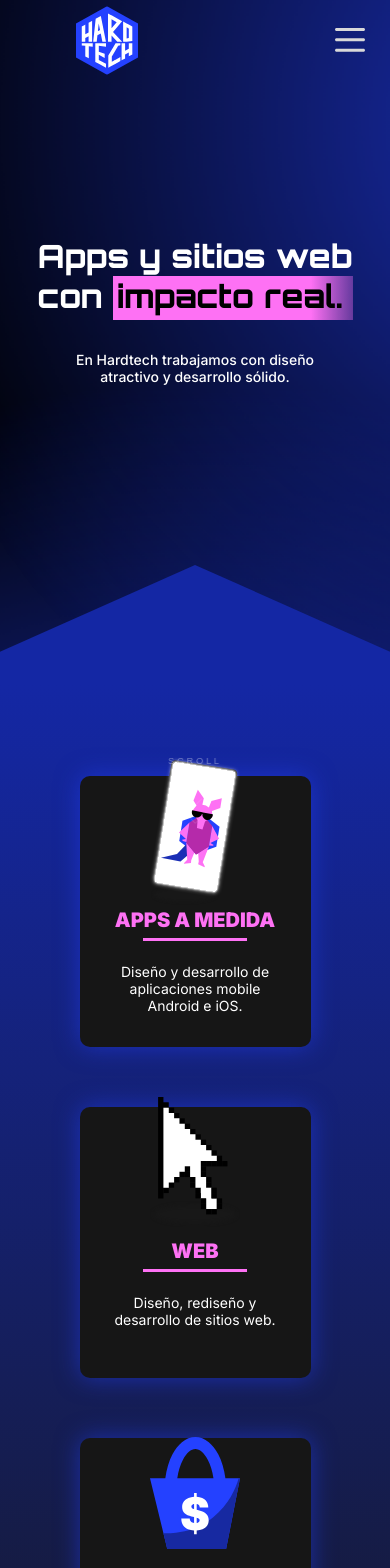
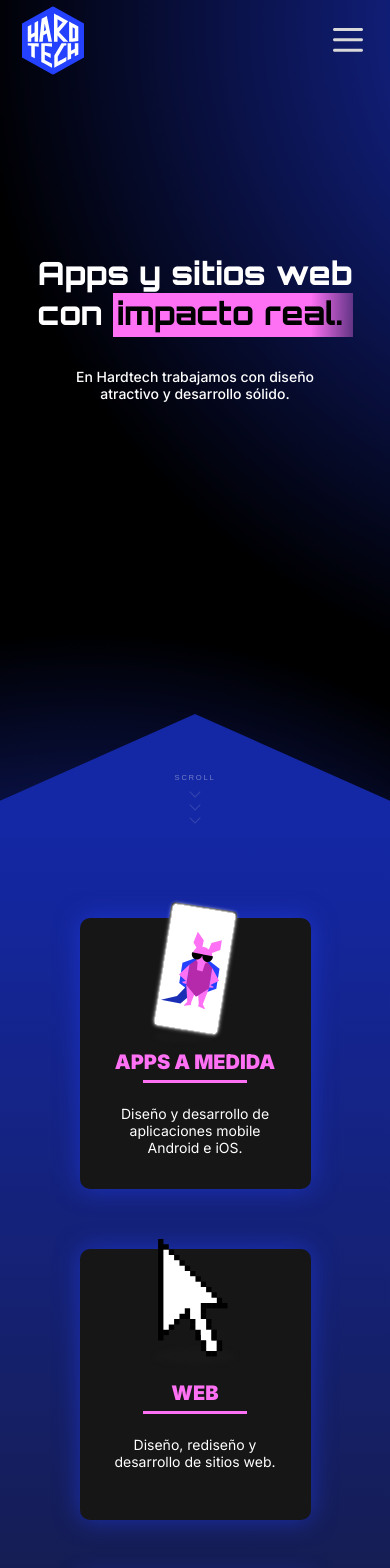
Before and after one commit to HardTech-Software/hardtech-landing, a Next.js app: page / in a window 390 px wide. Shown: the top 1568 px of the page. Built offline with nearby package versions, Linux system fonts and the light colour scheme.

Commit message:
feat(ui): refine responsive home/services layout, mobile scroll cue, and section navigation behavior

```diff
--- a/src/components/header/index.tsx
+++ b/src/components/header/index.tsx
@@ -72,9 +72,9 @@ const Header = () => {
         </RightContainer>
       </HeaderContainer>
 
+      {isSidebarOpen && <Overlay onClick={CloseSidebar} />}
       <SidebarContainer $isOpen={isSidebarOpen}>
         <Sidebar onClick={CloseSidebar} scrollToSection={scrollToSection} />
-        {isSidebarOpen && <Overlay onClick={CloseSidebar} />}
       </SidebarContainer>
     </>
   );
--- a/src/components/header/styles.ts
+++ b/src/components/header/styles.ts
@@ -10,7 +10,7 @@ export const HeaderContainer = styled.div<HeaderProps>`
   justify-content: space-between;
   padding: 0 4rem;
   position: fixed;
-  z-index: 4;
+  z-index: 6;
   width: 100%;
   top: 0;
 
@@ -65,7 +65,7 @@ export const HeaderContainer = styled.div<HeaderProps>`
   }
 
   @media (max-width: 1250px) {
-    padding: 0 30px;
+    padding: 0 16px;
   }
 `;
 
@@ -76,6 +76,8 @@ export const LeftContainer = styled.div`
   @media (max-width: 1250px) {
     gap: 0;
     flex: 1;
+    width: 100%;
+    justify-content: space-between;
   }
 `;
 
@@ -102,7 +104,7 @@ export const LogoIcon = styled.button`
   }
 
   @media (max-width: 1250px) {
-    margin-left: 40px;
+    margin-left: 0;
   }
 `;
 
@@ -124,8 +126,8 @@ export const MenuIcon = styled.button`
     display: none;
   }
   @media (max-width: 1250px) {
-    margin-left: auto;
-    margin-right: -6rem;
+    margin-left: 0;
+    margin-right: 0;
   }
 `;
 
@@ -133,6 +135,11 @@ export const RightContainer = styled.div`
   display: flex;
   align-items: center;
   margin-right: 5rem;
+
+  @media (max-width: 1250px) {
+    display: none;
+    margin-right: 0;
+  }
 `;
 
 export const Nav = styled.nav`
@@ -211,7 +218,7 @@ export const Overlay = styled.div`
 
 export const SidebarContainer = styled.div<{ $isOpen: boolean }>`
   position: fixed;
-  z-index: 5;
+  z-index: 7;
   top: 5.4rem;
   right: 0;
   width: 235px;
--- a/src/components/home-background/styles.ts
+++ b/src/components/home-background/styles.ts
@@ -60,8 +60,8 @@ export const Container = styled.div`
 
 export const BlurCircle1 = styled.div<{ $variant?: HomeIntroVariant }>`
   position: absolute;
-  width: 1600px;
-  height: 1600px;
+  width: 1240px;
+  height: 1240px;
   border-radius: 50%;
   background: radial-gradient(
     circle,
@@ -70,8 +70,8 @@ export const BlurCircle1 = styled.div<{ $variant?: HomeIntroVariant }>`
     transparent 100%
   );
   z-index: 1;
-  left: -600px;
-  bottom: -500px;
+  left: -470px;
+  bottom: -390px;
   opacity: 0;
   will-change: transform, opacity;
   animation:
@@ -86,12 +86,33 @@ export const BlurCircle1 = styled.div<{ $variant?: HomeIntroVariant }>`
     animation: none;
     opacity: 0.9;
   }
+
+  @media (max-width: 1024px) {
+    width: 1120px;
+    height: 1120px;
+    left: -420px;
+    bottom: -340px;
+  }
+
+  @media (max-width: 768px) {
+    width: 1320px;
+    height: 1320px;
+    left: -560px;
+    bottom: -470px;
+  }
+
+  @media (max-width: 480px) {
+    width: 1300px;
+    height: 1300px;
+    left: -560px;
+    bottom: -450px;
+  }
 `;
 
 export const BlurCircle2 = styled.div<{ $variant?: HomeIntroVariant }>`
   position: absolute;
-  width: 1380px;
-  height: 1480px;
+  width: 1120px;
+  height: 1220px;
   border-radius: 50%;
   background: radial-gradient(
     circle,
@@ -100,8 +121,8 @@ export const BlurCircle2 = styled.div<{ $variant?: HomeIntroVariant }>`
     transparent 100%
   );
   z-index: 1;
-  right: -500px;
-  top: -600px;
+  right: -390px;
+  top: -500px;
   opacity: 0;
   will-change: transform, opacity;
   animation:
@@ -118,6 +139,23 @@ export const BlurCircle2 = styled.div<{ $variant?: HomeIntroVariant }>`
   }
 
   @media (max-width: 1024px) {
+    width: 1020px;
+    height: 1100px;
+    right: -680px;
+    top: -470px;
+  }
+
+  @media (max-width: 768px) {
+    width: 1260px;
+    height: 1320px;
+    right: -920px;
+    top: -620px;
+  }
+
+  @media (max-width: 480px) {
+    width: 1300px;
+    height: 1300px;
     right: -900px;
+    top: -610px;
   }
 `;
--- a/src/components/information-card-section/styles.ts
+++ b/src/components/information-card-section/styles.ts
@@ -11,7 +11,7 @@ export const GridContainer = styled.div`
   gap: 60px;
 
   @media (max-width: 1024px) {
-    gap: 140px;
+    gap: 36px;
   }
 `;
 
@@ -22,7 +22,16 @@ export const Row = styled.div<RowProps>`
   gap: 60px;
   flex-wrap: wrap;
 
-  @media (max-width: 768px) {
+  @media (max-width: 1024px) and (min-width: 641px) {
+    display: grid;
+    grid-template-columns: repeat(2, minmax(0, 231px));
+    justify-content: center;
+    align-items: start;
+    column-gap: 28px;
+    row-gap: 38px;
+  }
+
+  @media (max-width: 640px) {
     flex-direction: column;
     gap: 60px;
   }
--- a/src/components/sections/home-section/styles.ts
+++ b/src/components/sections/home-section/styles.ts
@@ -26,7 +26,7 @@ export const Container = styled.div`
   }
 
   @media (max-width: 768px) {
-    padding: 0rem 0 58rem 0;
+    padding: 0rem 0 50rem 0;
   }
 `;
 
@@ -70,10 +70,10 @@ export const InnerContainer = styled.div`
   padding-top: 9vh;
 
   @media (max-width: 1024px) {
-    padding-top: 20vh;
+    padding-top: 24vh;
   }
   @media (max-width: 768px) {
-    padding-top: 28vh;
+    padding-top: 30vh;
   }
 `;
 
@@ -82,6 +82,13 @@ export const LeftContainer = styled.div`
   flex-direction: column;
   align-items: center;
   gap: 15px;
+
+  @media (max-width: 1024px) {
+    width: 100%;
+    max-width: 760px;
+    padding: 0 24px;
+    margin: 0 auto;
+  }
 
   @media (max-width: 768px) {
     order: 2;
@@ -103,6 +110,7 @@ export const TypographyTitleCustom = styled(Typography)`
   margin: 0 auto;
 
   @media (max-width: 1024px) {
+    max-width: 760px;
     white-space: normal;
     word-wrap: break-word;
   }
@@ -144,7 +152,7 @@ export const TypographyCustom = styled(Typography)`
   width: 100%;
 
   @media (max-width: 1024px) {
-    max-width: 400px;
+    max-width: 520px;
     padding: 0 20px;
     margin: 20px;
   }
@@ -200,7 +208,15 @@ export const ScrollCue = styled.button<{ $hidden?: boolean }>`
   }
 
   @media (max-width: 768px) {
-    top: calc(100vh - 6rem);
+    top: auto;
+    bottom: 1.15rem;
+    left: 0;
+    right: 0;
+    margin: 0 auto;
+    width: max-content;
+    transform: none;
+    gap: 0.3rem;
+    padding: 0.25rem 0.65rem;
   }
 `;
 
@@ -211,6 +227,12 @@ export const ScrollCueLabel = styled.span`
   text-transform: uppercase;
   color: rgba(255, 255, 255, 0.4);
   margin-bottom: 0.2rem;
+
+  @media (max-width: 768px) {
+    font-size: 0.48rem;
+    letter-spacing: 0.22em;
+    margin-bottom: 0.08rem;
+  }
 `;
 
 export const ScrollCueChevron = styled.span<{ $delay?: number }>`
@@ -221,4 +243,11 @@ export const ScrollCueChevron = styled.span<{ $delay?: number }>`
   transform: rotate(45deg);
   animation: ${chevronCascade} 1.8s ease-in-out infinite;
   animation-delay: ${({ $delay = 0 }) => $delay}s;
+
+  @media (max-width: 768px) {
+    width: 0.5rem;
+    height: 0.5rem;
+    border-right-width: 1.4px;
+    border-bottom-width: 1.4px;
+  }
 `;
--- a/src/components/sections/projects-section/styles.ts
+++ b/src/components/sections/projects-section/styles.ts
@@ -9,6 +9,18 @@ export const Container = styled.div`
   padding: 10rem 0 0rem 0;
   margin-top: -38rem;
   gap: 150px;
+
+  @media (max-width: 1024px) {
+    margin-top: -24rem;
+    padding-top: 7rem;
+    gap: 110px;
+  }
+
+  @media (max-width: 768px) {
+    margin-top: -30rem;
+    padding-top: 6rem;
+  }
+
   @media (max-width: 1350px) {
     padding-top: 6rem;
   }
--- a/src/components/sections/services-section/index.tsx
+++ b/src/components/sections/services-section/index.tsx
@@ -17,20 +17,34 @@ interface ServicesSectionProps {
 }
 const ServicesSection = ({ id }: ServicesSectionProps) => {
   const [isTop, setIsTop] = useState(true);
+  const [viewport, setViewport] = useState({ width: 375, height: 667 });
 
   useEffect(() => {
     const updateTopState = () => {
       setIsTop(window.scrollY < 60);
     };
 
+    const updateViewport = () => {
+      setViewport({ width: window.innerWidth, height: window.innerHeight });
+    };
+
     updateTopState();
+    updateViewport();
     window.addEventListener("scroll", updateTopState, { passive: true });
+    window.addEventListener("resize", updateViewport, { passive: true });
 
-    return () => window.removeEventListener("scroll", updateTopState);
+    return () => {
+      window.removeEventListener("scroll", updateTopState);
+      window.removeEventListener("resize", updateViewport);
+    };
   }, []);
 
   return (
-    <Container id={id}>
+    <Container
+      id={id}
+      $viewportWidth={viewport.width}
+      $viewportHeight={viewport.height}
+    >
       <BackgroundSVG animateOnMount animationVariant={HOME_INTRO_VARIANT} />
       <TitleSlot $hidden={isTop}>
         <FadeInSection delay={0.1} direction="up">
--- a/src/components/sections/services-section/styles.ts
+++ b/src/components/sections/services-section/styles.ts
@@ -1,6 +1,29 @@
 import styled from "styled-components";
 
-export const Container = styled.div`
+interface ContainerProps {
+  $viewportWidth?: number;
+  $viewportHeight?: number;
+}
+
+const getMobileMarginTop = (width = 375, height = 667) => {
+  const clampedWidth = Math.max(320, Math.min(width, 430));
+  const clampedHeight = Math.max(640, Math.min(height, 920));
+
+  // Base calibrado para iPhone SE; en pantallas mas altas se reduce mas el solapamiento.
+  const basePx = -38 * 16;
+  const heightAdjust = (clampedHeight - 667) * 0.55;
+  const widthAdjust = (clampedWidth - 375) * 0.18;
+
+  // Limites para mantener estabilidad visual entre SE y mobiles altos.
+  const minPx = -38 * 16;
+  const maxPx = -29 * 16;
+  const computed = basePx + heightAdjust + widthAdjust;
+  const clampedResult = Math.max(minPx, Math.min(maxPx, computed));
+
+  return `${clampedResult}px`;
+};
+
+export const Container = styled.div<ContainerProps>`
   background-color: transparent;
   display: flex;
   flex-direction: column;
@@ -13,13 +36,17 @@ export const Container = styled.div`
   gap: 150px;
 
   @media (max-width: 1024px) {
-    padding: 7rem 0 42rem 0;
-    gap: 100px;
+    margin-top: -38rem;
+    min-height: 100vh;
+    padding: 6.5rem 0 34rem 0;
+    gap: 56px;
   }
 
   @media (max-width: 768px) {
-    padding: 6rem 0 42rem 0;
-    gap: 80px;
+    margin-top: ${({ $viewportWidth = 375, $viewportHeight = 667 }) =>
+      getMobileMarginTop($viewportWidth, $viewportHeight)};
+    padding: 5.8rem 0 42rem 0;
+    gap: 76px;
   }
 `;
 
--- a/src/utils/constants/nav-items.ts
+++ b/src/utils/constants/nav-items.ts
@@ -6,7 +6,37 @@ export const scrollToSection = (sectionId: string) => {
   const headerHeight = header?.offsetHeight ?? 0;
 
   const rect = section.getBoundingClientRect();
-  const scrollTop = window.scrollY + rect.top - headerHeight;
+  let scrollTop = window.scrollY + rect.top - headerHeight;
+
+  // En servicios, centra visualmente el bloque de cards dentro del viewport.
+  // Evita que al navegar quede demasiado arriba en tablet.
+  if (sectionId === "services-section" && window.innerWidth <= 1024) {
+    const cards = section.querySelectorAll(".info-card");
+
+    if (cards.length > 0) {
+      let top = Number.POSITIVE_INFINITY;
+      let bottom = Number.NEGATIVE_INFINITY;
+
+      cards.forEach((card) => {
+        const cardRect = card.getBoundingClientRect();
+        const absoluteTop = window.scrollY + cardRect.top;
+        const absoluteBottom = window.scrollY + cardRect.bottom;
+
+        if (absoluteTop < top) top = absoluteTop;
+        if (absoluteBottom > bottom) bottom = absoluteBottom;
+      });
+
+      const cardsCenter = (top + bottom) / 2;
+      const viewportCenter =
+        headerHeight + (window.innerHeight - headerHeight) / 2;
+
+      scrollTop = cardsCenter - viewportCenter;
+    }
+  }
+
+  if (scrollTop < 0) {
+    scrollTop = 0;
+  }
 
   window.scrollTo({ top: scrollTop, behavior: "smooth" });
 };
```
